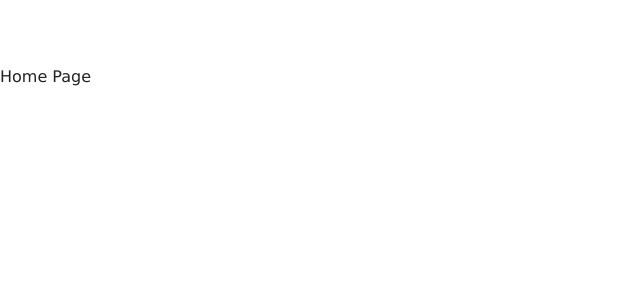
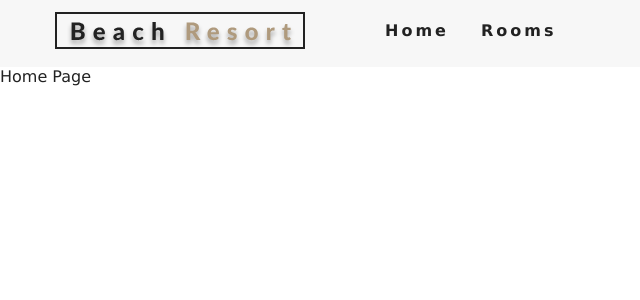
Before and after one commit to imjoymhnt/React-Beach-Resort, a React (Create React App) app: page / in a window 1280 px wide. Shown: the top 300 px of the page, without its empty margins (0-640 px from the left). Built offline with nearby package versions, Linux system fonts and the light colour scheme.

Commit message:
Created the Navbar component and add two links, Used react router and react icons for different screen size

```diff
--- a/src/App.js
+++ b/src/App.js
@@ -4,10 +4,12 @@ import Error from "./pages/Error";
 import Rooms from "./pages/Rooms";
 import SingleRoom from "./pages/SingleRoom";
 import { Route, Switch } from "react-router-dom";
+import Navbar from "./components/Navbar";
 
 function App() {
   return (
     <>
+      <Navbar />
       <Switch>
         <Route path="/" exact component={Home} />
         <Route exact path="/rooms/" component={Rooms} />
--- /dev/null
+++ b/src/components/Navbar.js
@@ -0,0 +1,45 @@
+import React, { Component } from "react";
+import logo from "../images/logo.svg";
+import { FaAlignRight } from "react-icons/fa";
+import { Link } from "react-router-dom";
+
+export default class Navbar extends Component {
+  state = {
+    isOpen: false,
+  };
+  handleToggle = () => {
+    this.setState({
+      isOpen: !this.state.isOpen,
+    });
+  };
+  render() {
+    return (
+      <nav className="navbar">
+        <div className="nav-center">
+          <div className="nav-header">
+            <Link to="/">
+              <img src={logo} alt="Beach Resort Logo" />
+            </Link>
+            <button
+              type="button"
+              className="nav-btn"
+              onClick={this.handleToggle}
+            >
+              <FaAlignRight className="nav-icon" />
+            </button>
+          </div>
+          <ul
+            className={this.state.isOpen ? "nav-links show-nav" : "nav-links"}
+          >
+            <li>
+              <Link to="/">Home</Link>
+            </li>
+            <li>
+              <Link to="/rooms">Rooms</Link>
+            </li>
+          </ul>
+        </div>
+      </nav>
+    );
+  }
+}
```
Also changed, not shown: 1 other file (tests, documents, lock files or other folders).
